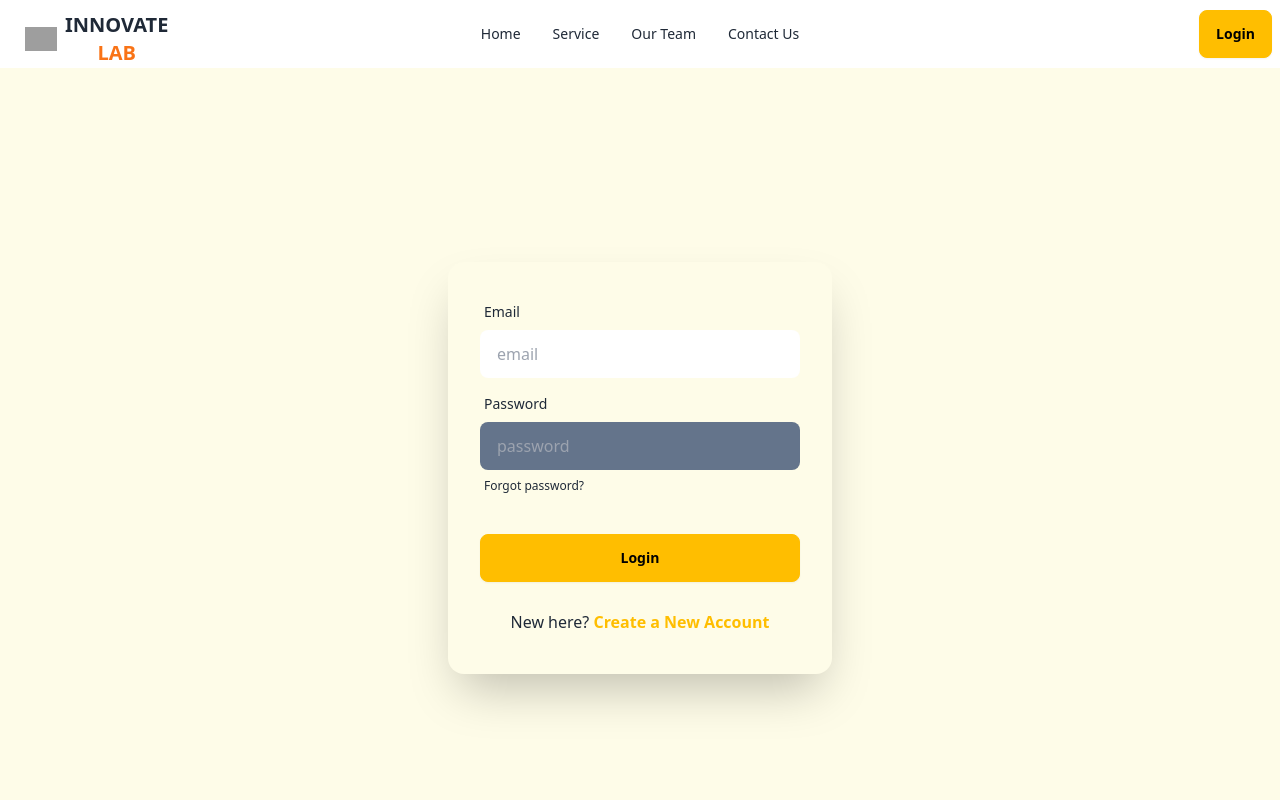
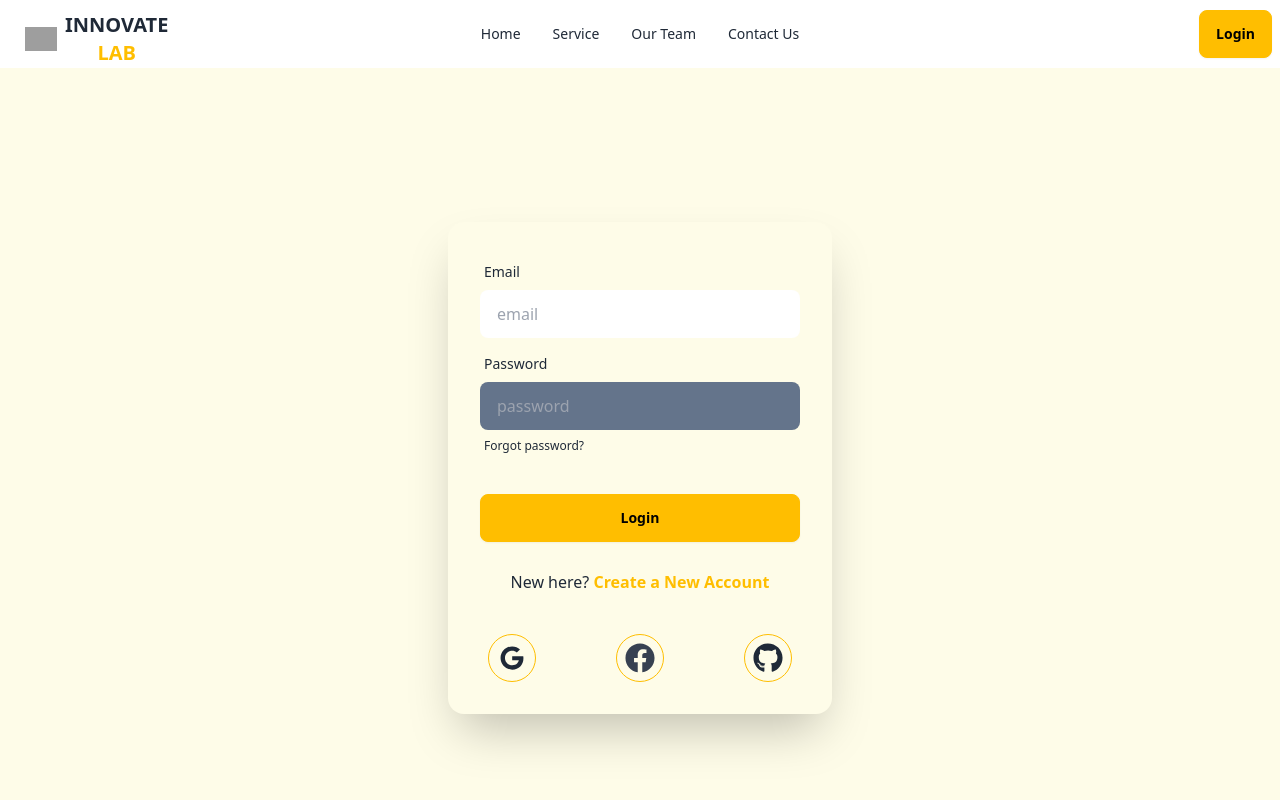
Before and after one commit to khairulistiyak/innovalab-client-site, a React (Vite) app: page /login in a window 1280 px wide. Shown: the top 800 px of the page. Built offline with nearby package versions, Linux system fonts and the light colour scheme; grey boxes are pictures that could not be loaded.

Commit message:
firebase istall

```diff
--- a/package.json
+++ b/package.json
@@ -12,6 +12,7 @@
   "dependencies": {
     "@smastrom/react-rating": "^1.5.0",
     "axios": "^1.6.7",
+    "firebase": "^10.8.0",
     "localforage": "^1.10.0",
     "match-sorter": "^6.3.4",
     "react": "^18.2.0",
--- a/src/Share/Login/Login.jsx
+++ b/src/Share/Login/Login.jsx
@@ -1,5 +1,6 @@
 import React from "react";
 import { Link } from "react-router-dom";
+import SocialLogin from "../SocialLogin/SocialLogin";
 
 const Login = () => {
   return (
@@ -34,6 +35,8 @@ const Login = () => {
           </p>
           <Link></Link>
         </form>
+
+        <SocialLogin></SocialLogin>
       </div>
     </div>
   );
--- a/src/Share/Navbar/Navbar.jsx
+++ b/src/Share/Navbar/Navbar.jsx
@@ -39,7 +39,7 @@ const Navbar = () => {
             <div>
               <h1 className="uppercase">Innovate</h1>
 
-              <h2 className="text-orange-500 uppercase">Lab</h2>
+              <h2 className="text-warning uppercase">Lab</h2>
             </div>
           </a>
         </div>
--- a/src/Share/SignUp/SignUp.jsx
+++ b/src/Share/SignUp/SignUp.jsx
@@ -1,5 +1,6 @@
 import React from "react";
 import { Link } from "react-router-dom";
+import SocialLogin from "../SocialLogin/SocialLogin";
 
 const SignUp = () => {
   return (
@@ -36,6 +37,7 @@ const SignUp = () => {
               </Link>
             </p>
           </form>
+          <SocialLogin></SocialLogin>
         </div>
       </div>
     </div>
--- /dev/null
+++ b/src/Share/SocialLogin/SocialLogin.jsx
@@ -0,0 +1,28 @@
+import React from "react";
+import { FaFacebook, FaGithub, FaGoogle } from "react-icons/fa";
+
+const SocialLogin = () => {
+  return (
+    <div className="pb-8">
+      <div className="grid justify-center grid-cols-3 text-center">
+        <div>
+          <button className="btn btn-circle btn-outline btn-warning ">
+            <FaGoogle className="text-2xl  text-gray-800" />
+          </button>
+        </div>
+        <div>
+          <button className="btn btn-circle btn-outline  btn-warning">
+            <FaFacebook className="text-3xl text-gray-700" />
+          </button>
+        </div>
+        <div>
+          <button className="btn btn-circle btn-outline  btn-warning">
+            <FaGithub className="text-3xl text-gray-800" />
+          </button>
+        </div>
+      </div>
+    </div>
+  );
+};
+
+export default SocialLogin;
```
Also changed, not shown: 1 other file (tests, documents, lock files or other folders).
